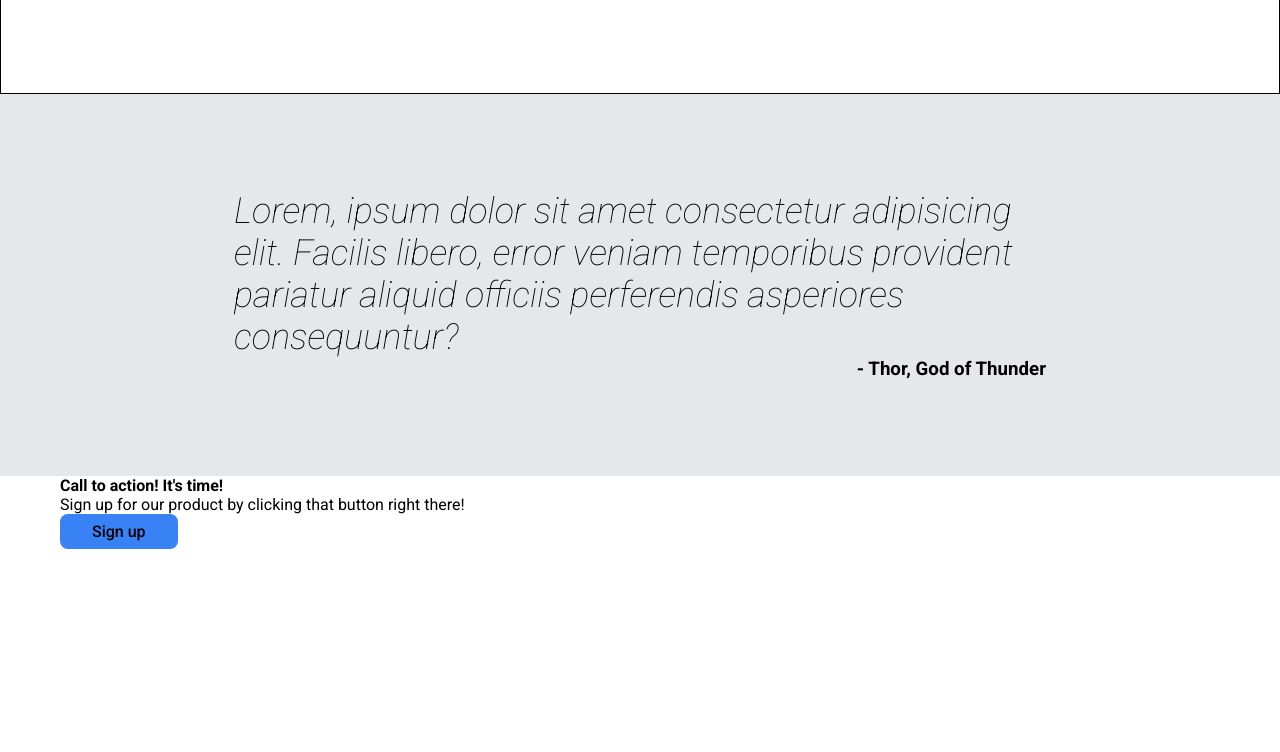
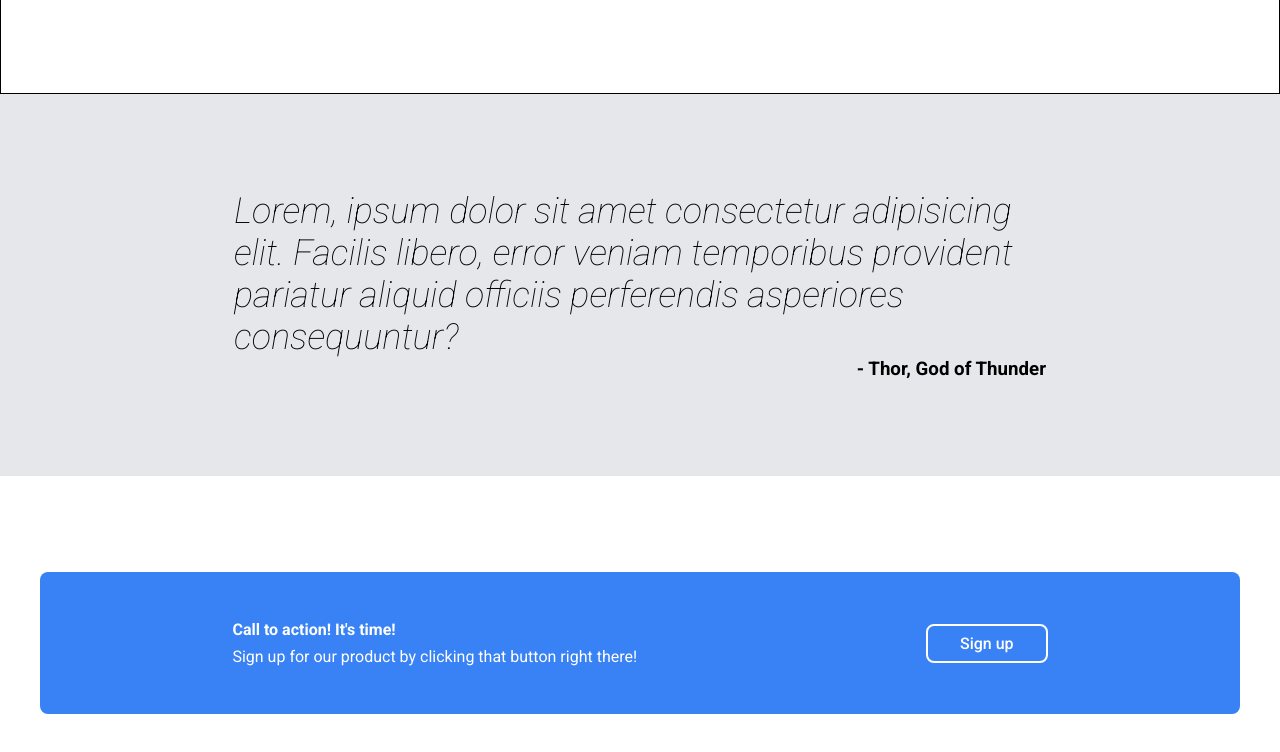
Before and after one commit to ryanaka99/odin-landing-page, a plain HTML site: page index.html in a window 1280 px wide. Shown: the part 761-1513 px from the top of the page. Before the commit the page ends 1310 px from the top, so only its background shows below. Drawn offline with Linux system fonts and the light colour scheme.

Commit message:
Add styles to cta section

```diff
--- a/index.html
+++ b/index.html
@@ -95,7 +95,7 @@
           <h4>Call to action! It's time!</h4>
           <p>Sign up for our product by clicking that button right there!</p>
         </div>
-        <a href="#" class="cta">Sign up</a>
+        <a href="#" class="cta cta-white">Sign up</a>
       </div>
     </section>
   </body>
--- a/styles.css
+++ b/styles.css
@@ -164,3 +164,26 @@ body {
 .author {
   align-self: flex-end;
 }
+
+/* CTA */
+#cta-section {
+  padding: 96px 0;
+  color: white;
+}
+
+.cta-box {
+  background-color: #3882f6;
+  padding: 48px;
+  border-radius: 8px;
+  display: flex;
+  justify-content: space-around;
+  align-items: center;
+}
+
+.cta-text h4 {
+  margin-bottom: 8px;
+}
+
+.cta-white {
+  border: 2px solid white;
+}
```
